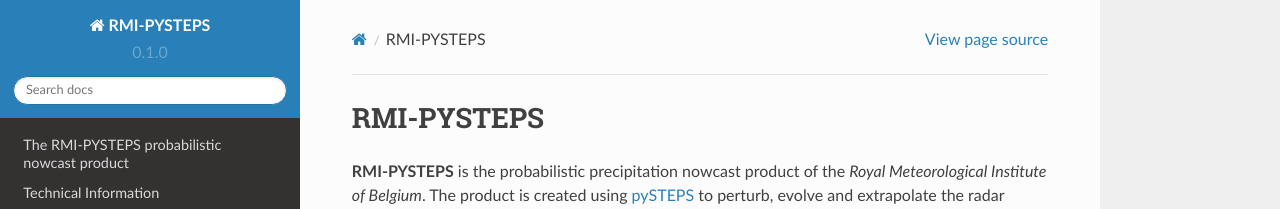
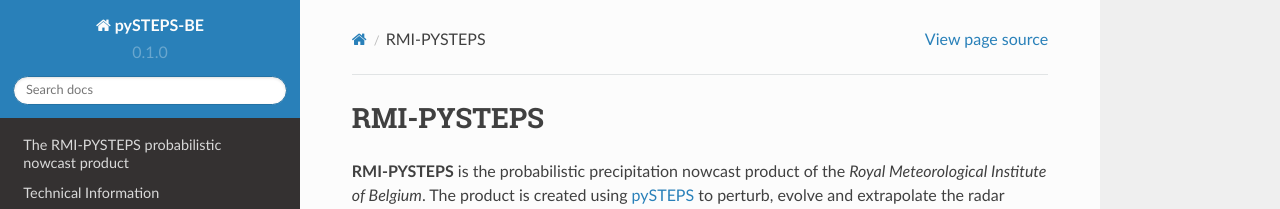
Before and after one commit to mpvginde/pySTEPS-BE, a Sphinx documentation site: the page built from docs/source/index.rst, in a window 1280 px wide. Shown: the top 209 px of the page. Built offline with Sphinx 7.4.7 and the Read the Docs theme 2.0.0, drawn with Linux system fonts in a browser that asks for light colours.

Commit message:
Update conf.py

```diff
--- a/docs/source/conf.py
+++ b/docs/source/conf.py
@@ -2,7 +2,7 @@
 
 # -- Project information
 
-project = 'RMI-PYSTEPS'
+project = 'pySTEPS-BE'
 copyright = '2022, Royal Meteorological Institute Belgium'
 author = 'Michiel Van Ginderachter'
 
```
